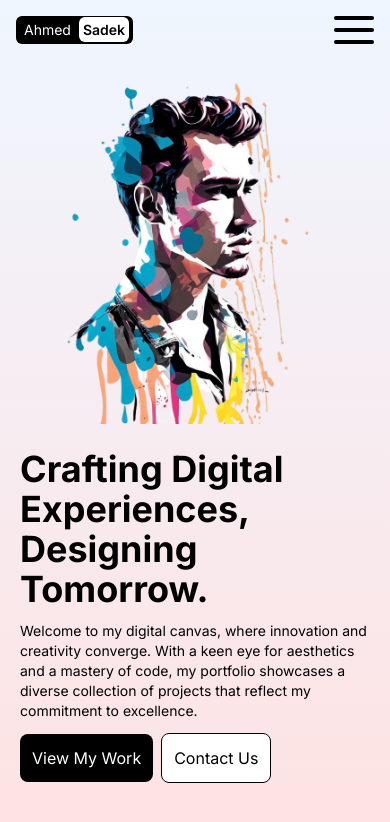
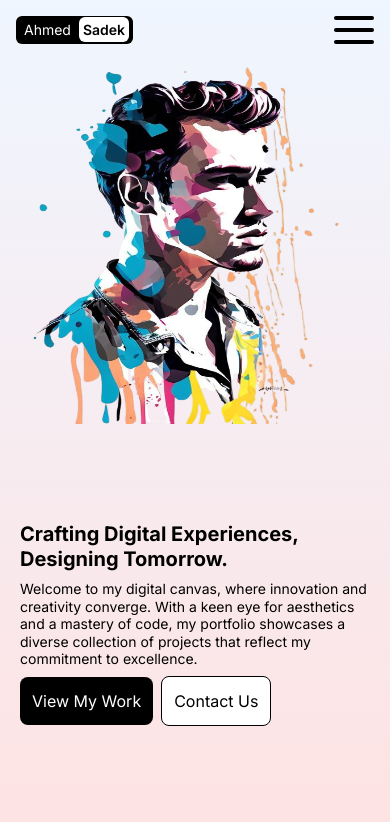
Before and after one commit to Ahmed-Sadek89/nextjs-portfolio, a Next.js app: page / in a window 390 px wide. Shown: the top 822 px of the page. Built offline with nearby package versions, Linux system fonts and the light colour scheme.

Commit message:
create: homepage

```diff
--- a/src/app/page.tsx
+++ b/src/app/page.tsx
@@ -2,13 +2,13 @@ import Image from "next/image";
 
 export default function Home() {
   return (
-    <main className="h-full px-5 py-5 md:px-32 flex flex-col md:flex-row gap-5 items-baseline md:items-center">
+    <main className="h-full px-5 py-1 md:py-5 md:px-32 flex flex-col md:flex-row gap-5 items-baseline md:items-center">
       <section className="w-full h-1/2 md:h-full relative flex-1">
-        <Image src={'/hero.png'} alt="hero" fill className="object-contain"/>
+        <Image src={'/hero.png'} alt="hero" fill  />
       </section>
-      <section className="w-full md:w-1/2 h-1/2 md:h-full flex-1 flex flex-col gap-3 justify-center">
-        <h2 className="text-4xl md:text-6xl font-bold">Crafting Digital Experiences, Designing Tomorrow.</h2>
-        <p className="text-sm md:text-base">
+      <section className="w-full md:w-1/2 h-1/2 md:h-full flex-1 flex flex-col gap-2 justify-center">
+        <h2 className="leading-tight text-xl md:text-6xl font-bold">Crafting Digital Experiences, Designing Tomorrow.</h2>
+        <p className="leading-tight  text-sm md:text-base">
           Welcome to my digital canvas, where innovation and creativity
           converge. With a keen eye for aesthetics and a mastery of code, my
           portfolio showcases a diverse collection of projects that reflect my
```
